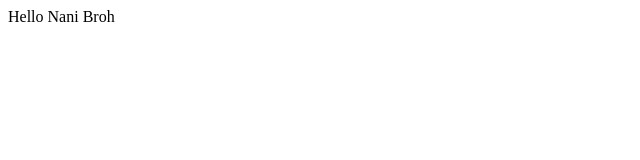
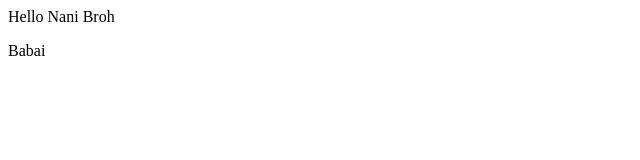
Before and after one commit to eluriNarsimhulu/localRepoNew-, a plain HTML site: page index.html in a window 1280 px wide. Shown: the full height of the page, 0-640 px from the left. Drawn offline with Linux system fonts and the light colour scheme.

Commit message:
added new featuuere branch

```diff
--- a/index.html
+++ b/index.html
@@ -1 +1,2 @@
 <p>Hello Nani Broh</p>
+<p>Babai</p>
```
